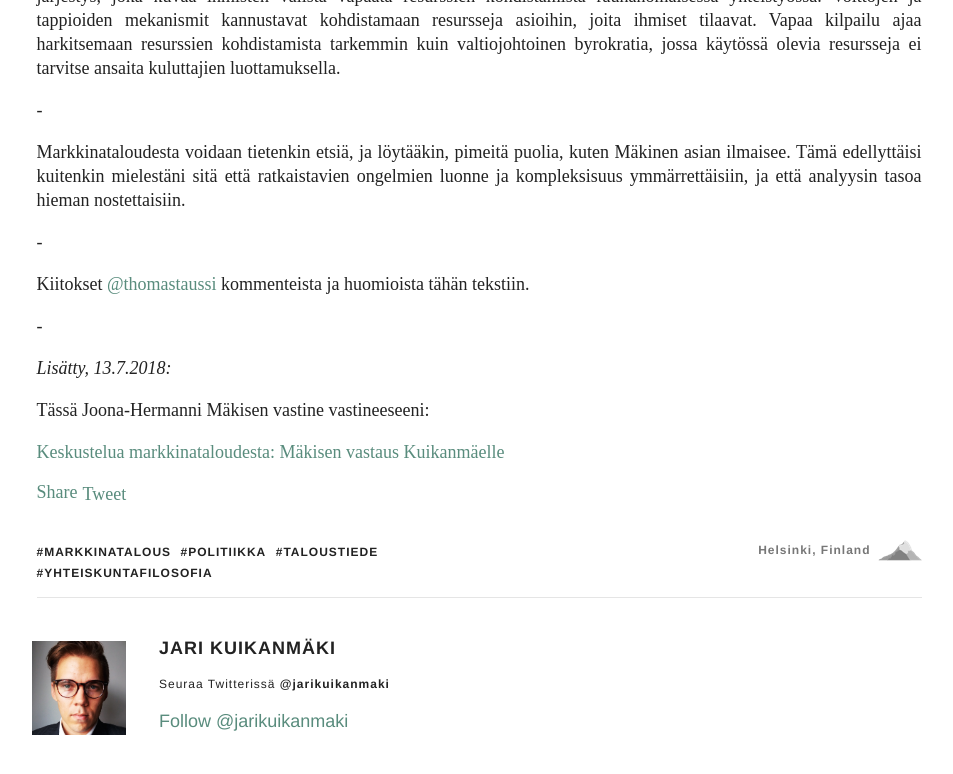
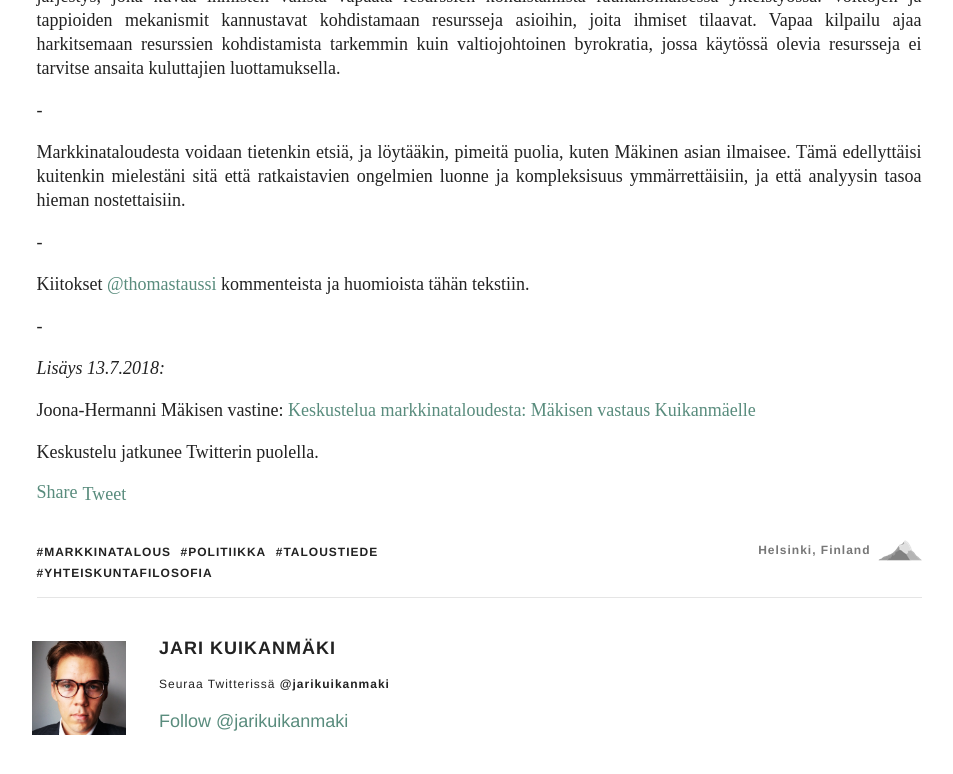
Before and after one commit to kuikanmaki/kuikanmaki.github.io, a Jekyll site: the page built from _posts/2018-07-10-vastine-markkinataloudella-on-myos-pimea-puoli.md, in a window 1280 px wide and 900 px high, scrolled down 4880 px. Shown: the top 774 px of the window, without its empty margins (161-1114 px from the left). Built offline with Jekyll 4.4.1, drawn with Linux system fonts in a browser that asks for light colours; comment, search, counter and statistics services are not loaded.

Commit message:
added a link to the reply blog post

```diff
--- a/_posts/2018-07-10-vastine-markkinataloudella-on-myos-pimea-puoli.md
+++ b/_posts/2018-07-10-vastine-markkinataloudella-on-myos-pimea-puoli.md
@@ -102,8 +102,8 @@ Kiitokset <a href="http://twitter.com/thomastaussi" target="_blank">@thomastauss
 
 -
 
-<i>Lisätty, 13.7.2018:</i>
+<i>Lisäys 13.7.2018:</i>
 
-Tässä Joona-Hermanni Mäkisen vastine vastineeseeni:
+Joona-Hermanni Mäkisen vastine: <a href="http://www.osallisuustalous.fi/blogi/2018/7/keskustelua-markkinataloudesta-mkisen-vastaus-kuikanmelle" target="_blank">Keskustelua markkinataloudesta: Mäkisen vastaus Kuikanmäelle</a>
 
-<a href="http://www.osallisuustalous.fi/blogi/2018/7/keskustelua-markkinataloudesta-mkisen-vastaus-kuikanmelle" target="_blank">Keskustelua markkinataloudesta: Mäkisen vastaus Kuikanmäelle</a>
+Keskustelu jatkunee Twitterin puolella.
```
